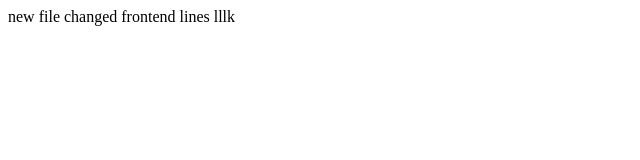
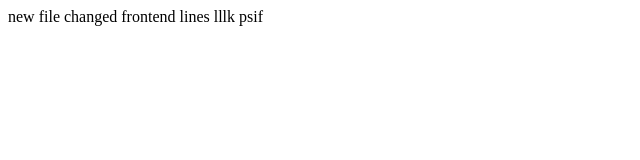
Before and after one commit to krishrag0590/samplerepo, a plain HTML site: page index.html in a window 1280 px wide. Shown: the full height of the page, 0-640 px from the left. Drawn offline with Linux system fonts and the light colour scheme.

Commit message:
Update index.html

```diff
--- a/index.html
+++ b/index.html
@@ -10,5 +10,6 @@
     frontend
     lines
     lllk
+    psif
 </body>
 </html>
```
